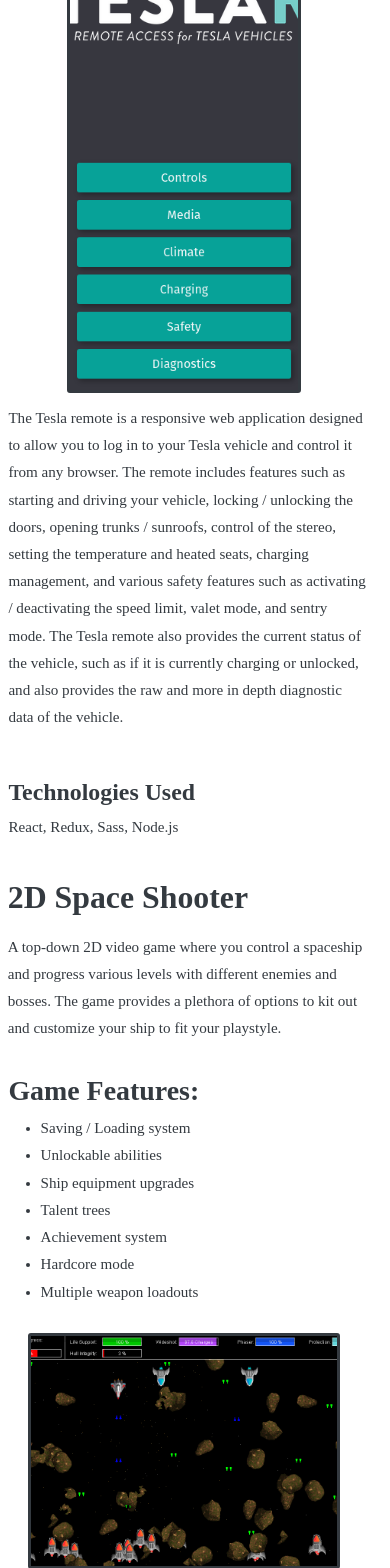
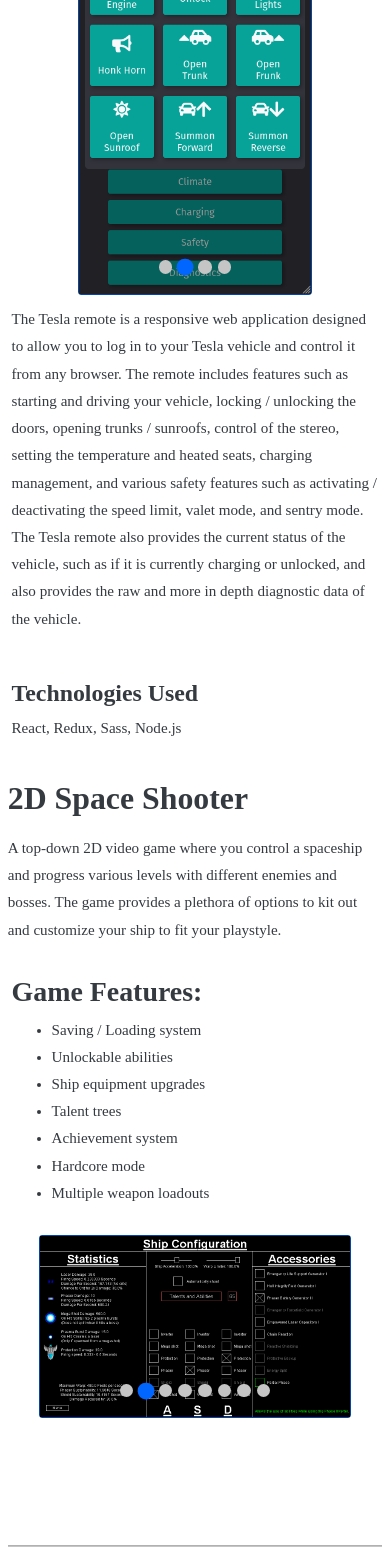
Before and after one commit to christarpher/Personal-website, a React (Create React App) app in the folder website/: page / in a window 390 px wide. Shown: the part 2094-3662 px from the top of the page. Built offline with nearby package versions, Linux system fonts and the light colour scheme; a web font is replaced by a local one.

Commit message:
fixing spacing disaster in projects
hopefully...

```diff
--- a/website/package.json
+++ b/website/package.json
@@ -16,9 +16,9 @@
     "@testing-library/user-event": "^12.6.0",
     "bootstrap": "^4.5.3",
     "react": "^17.0.1",
-    "react-awesome-slider": "^4.1.0",
     "react-bootstrap": "^1.4.3",
     "react-dom": "^17.0.1",
+    "react-image-gallery": "^1.0.8",
     "react-scripts": "4.0.1",
     "react-scrollspy": "^3.4.3",
     "smoothscroll-polyfill": "^0.4.4",
--- a/website/src/projects.js
+++ b/website/src/projects.js
@@ -1,5 +1,5 @@
 import { Component } from "react";
-import AwesomeSlider from 'react-awesome-slider';
+
 import teslar1 from './assets/teslar/teslar1.png';
 import teslar2 from './assets/teslar/teslar2.png';
 import teslar3 from './assets/teslar/teslar3.png';
@@ -14,13 +14,66 @@ import shootstuff6 from './assets/game/shootstuff6.png';
 import shootstuff7 from './assets/game/shootstuff7.png';
 import shootstuff8 from './assets/game/shootstuff8.png';
 
-import 'react-awesome-slider/dist/styles.css';
-import withAutoplay from 'react-awesome-slider/dist/autoplay';
+import ImageGallery from 'react-image-gallery';
+
+
+const images_teslar = [
+    {
+        original: teslar1,
+        bulletClass: "gallery-bullet",
+    },
+    {
+        original: teslar2,
+        bulletClass: "gallery-bullet",
+    },
+    {
+        original: teslar3,
+        bulletClass: "gallery-bullet",
+    },
+    {
+        original: teslar4,
+        bulletClass: "gallery-bullet",
+    }
+]
+
+const images_game = [
+    {
+        original: shootstuff1,
+        bulletClass: "gallery-bullet",
+    },
+    {
+        original: shootstuff2,
+        bulletClass: "gallery-bullet",
+    },
+    {
+        original: shootstuff3,
+        bulletClass: "gallery-bullet",
+    },
+    {
+        original: shootstuff4,
+        bulletClass: "gallery-bullet",
+    },
+    {
+        original: shootstuff5,
+        bulletClass: "gallery-bullet",
+    },
+    {
+        original: shootstuff6,
+        bulletClass: "gallery-bullet",
+    },
+    {
+        original: shootstuff7,
+        bulletClass: "gallery-bullet",
+    },
+    {
+        original: shootstuff8,
+        bulletClass: "gallery-bullet",
+    }
+]
 
 
 class Projects extends Component {
     render() {
-        const AutoplaySlider = withAutoplay(AwesomeSlider);
 
         return (
             <section id="projects">
@@ -33,15 +86,9 @@ class Projects extends Component {
                     <div class="row">
                         <div class="column">
                             <div class={`column-image ${this.props.isDark ? "image-border-dark" : "image-border-light"}`}>
-                                <AutoplaySlider
-                                style={{ "--slider-height-percentage": "178%", "--slider-transition-duration": "200ms",
-                                        "--loader-bar-color": "var(--image-border-dark)" }}
-                                play={true} cancelOnInteraction={false} interval={4000} organicArrows={false} bullets={false}>
-                                    <div data-src={teslar1} />
-                                    <div data-src={teslar2} />
-                                    <div data-src={teslar3} />
-                                    <div data-src={teslar4} />
-                                </AutoplaySlider>
+                                <ImageGallery items={images_teslar} showNav={false} showThumbnails={false} showFullscreenButton={false}
+                                useBrowserFullscreen={false} showPlayButton={false} showBullets={true} autoPlay={true}
+                                disableKeyDown={true} slideDuration={200} slideInterval={4000}/>
                             </div>
                         </div>
                         <div class="double-column">
@@ -58,10 +105,10 @@ class Projects extends Component {
                     </div>
                     <div class="row">
                         <div class="column">
-                            <div class="feature-header padding-left-mobile">
+                            <div class="feature-header">
                                 Technologies Used
                             </div>
-                            <p class="padding-left-mobile">
+                            <p>
                                 React, Redux, Sass, Node.js
                             </p>
                         </div>
@@ -76,7 +123,7 @@ class Projects extends Component {
                     <div class="spacing"></div>
                     <div class="row">
                         <div class="column">
-                            <h3 class="padding-left-mobile">Game Features: </h3>
+                            <h3>Game Features: </h3>
                             <ul>
                                 <li>Saving / Loading system</li>
                                 <li>Unlockable abilities</li>
@@ -90,19 +137,9 @@ class Projects extends Component {
 
                         <div class="double-column">
                             <div class={`column-image-double ${this.props.isDark ? "image-border-dark" : "image-border-light"}`}>
-                                <AutoplaySlider
-                                style={{ "--slider-height-percentage": "60%", "--slider-transition-duration": "200ms",
-                                        "--loader-bar-color": "var(--image-border-dark)" }}
-                                play={true} cancelOnInteraction={false} interval={4000} organicArrows={false} bullets={false}>
-                                    <div data-src={shootstuff1} />
-                                    <div data-src={shootstuff2} />
-                                    <div data-src={shootstuff3} />
-                                    <div data-src={shootstuff4} />
-                                    <div data-src={shootstuff5} />
-                                    <div data-src={shootstuff6} />
-                                    <div data-src={shootstuff7} />
-                                    <div data-src={shootstuff8} />
-                                </AutoplaySlider>
+                                <ImageGallery items={images_game} showNav={false} showThumbnails={false} showFullscreenButton={false}
+                                useBrowserFullscreen={false} showPlayButton={false} showBullets={true} autoPlay={true}
+                                disableKeyDown={true} slideDuration={200} slideInterval={4000}/>
                             </div>
                         </div>
 
--- a/website/src/style/App.css
+++ b/website/src/style/App.css
@@ -5,7 +5,7 @@
 @import 'expEdu.css';
 @import 'skills.css';
 @import 'projects.css';
-
+@import "~react-image-gallery/styles/css/image-gallery.css";
 :root {
     --image-border-dark: rgb(0, 102, 255);
     --image-border-light: rgb(0, 70, 175);
@@ -37,6 +37,7 @@
     --font-size-h1: calc(48px + 6vw);
     --font-size-h2: calc(48px + 4vw);
     --font-size-h3: calc(24px + 1vw);
+    --gallery-button-size: calc(12px + 0.4vw);
 }
 
 
--- a/website/src/style/projects.css
+++ b/website/src/style/projects.css
@@ -15,10 +15,10 @@
     font-size: var(--font-size-company-name);
     margin-top: 3vw;
 }
-
 .padding-left {
     padding-left: 2vw;
 }
+
 .spacing {
     margin-top: 5vw;
 }
@@ -26,8 +26,8 @@
     display: flex;
     flex-direction: row;
     flex-wrap: wrap;
-    padding-left: 2vw;
-    width: 100%;
+    margin-left: 1%;
+    width: 98%;
 }
 .column {
     display: flex;
@@ -57,19 +57,35 @@
 
 
 .image-border-light {
-    border: 3px solid var(--text-color-light);
+    border: 1px solid var(--image-border-light);
     border-radius: 3px;
 }
 .image-border-dark {
-    border: 3px solid var(--text-color-dark);
-    border-radius: 3px;
+    border: 1px solid var(--image-border-dark);
+    border-radius: 1px;
 }
 
 
 
+.gallery-bullet {
+    width: var(--gallery-button-size);
+    height: var(--gallery-button-size);
+    background: var(--text-color-dark) !important;
+    border: 0 !important;
+    transition: .2s !important;
+    box-shadow: none !important;
+}
+.image-gallery-bullets .gallery-bullet.active {
+    background: var(--last-name-dark) !important;
+    border: 0;
+    transition: .2s;
+
+}
+
+
 @media (max-width: 768px) {
-    .padding-left-mobile {
-        padding-left: 2vw;
+    .padding-left {
+        padding-left: 0vw;
     }
     .column {
         flex-basis: 100%;
```
Also changed, not shown: 2 other files (tests, documents, lock files or other folders).
